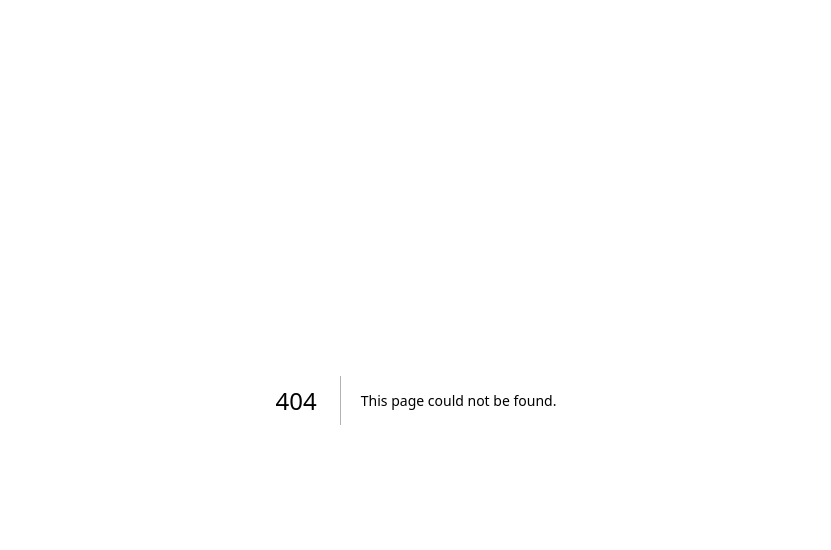
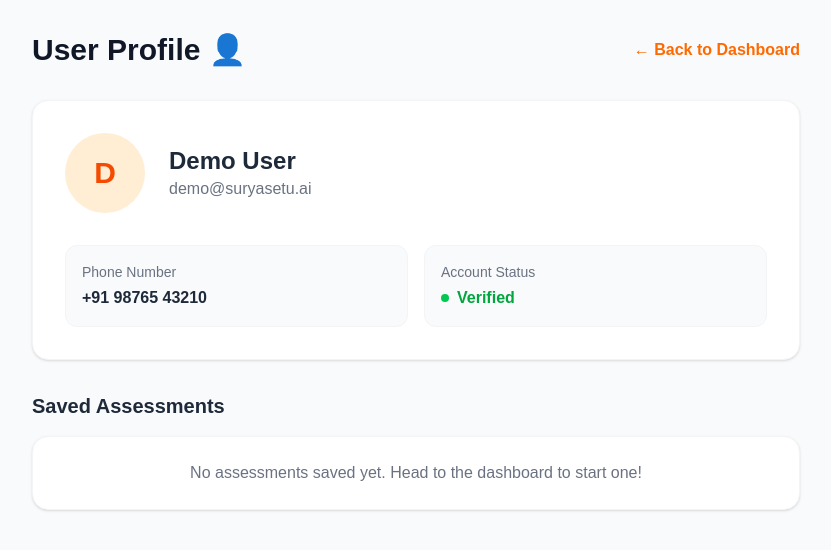
Before and after one commit to shashank19-05/SuryaSetu-ai, a Next.js app: page /profile in a window 1280 px wide. Before the commit this address had no page. Shown: the top 550 px of the page, without its empty margins (224-1055 px from the left). Built offline with nearby package versions, Linux system fonts and the light colour scheme.

Commit message:
fixed dashboard structure

```diff
--- a/app/dashboard/page.tsx
+++ b/app/dashboard/page.tsx
@@ -14,10 +14,18 @@ export default function Dashboard() {
     <div className="min-h-screen bg-gray-50">
       <div className="bg-white shadow-sm px-8 py-4 flex justify-between items-center">
         <div className="font-bold text-orange-500 text-xl">☀️ Surya Setu AI</div>
-        <Link href="/login">
-          <button className="text-sm text-gray-500 hover:text-red-500">Logout</button>
-        </Link>
+        <div className="flex gap-6 items-center">
+          <Link href="/profile">
+            <button className="text-sm font-semibold text-gray-600 hover:text-orange-500 flex items-center gap-2">
+              👤 Profile
+            </button>
+          </Link>
+          <Link href="/login">
+            <button className="text-sm text-gray-500 hover:text-red-500">Logout</button>
+          </Link>
+        </div>
       </div>
+
       <div className="max-w-4xl mx-auto px-6 py-10">
         <h1 className="text-2xl font-bold text-gray-800 mb-1">Welcome back! 👋</h1>
         <p className="text-gray-500 mb-8">What would you like to do today?</p>
--- /dev/null
+++ b/app/profile/page.tsx
@@ -0,0 +1,69 @@
+'use client';
+import { useEffect, useState } from 'react';
+import Link from 'next/link';
+
+export default function Profile() {
+  // We will connect this to Firebase later tonight, using dummy data for now
+  const [user, setUser] = useState({ name: 'Demo User', email: 'demo@suryasetu.ai', phone: '+91 98765 43210' });
+  const [savedReport, setSavedReport] = useState<{bill: number, area: number} | null>(null);
+
+  useEffect(() => {
+    // Pulls the calculation Kesav's assessment page saves
+    const data = localStorage.getItem('solarData');
+    if (data) setSavedReport(JSON.parse(data));
+  }, []);
+
+  return (
+    <div className="min-h-screen bg-gray-50 p-8">
+      <div className="max-w-3xl mx-auto">
+        <div className="flex justify-between items-center mb-8">
+          <h1 className="text-3xl font-bold text-gray-900">User Profile 👤</h1>
+          <Link href="/dashboard"><button className="text-orange-500 font-semibold hover:text-orange-700 transition">← Back to Dashboard</button></Link>
+        </div>
+
+        <div className="bg-white rounded-2xl shadow-sm p-8 mb-8 border border-gray-100">
+          <div className="flex items-center gap-6 mb-8">
+            <div className="w-20 h-20 bg-orange-100 rounded-full flex items-center justify-center text-orange-600 text-3xl font-bold">
+              {user.name.charAt(0)}
+            </div>
+            <div>
+              <h2 className="text-2xl font-bold text-gray-800">{user.name}</h2>
+              <p className="text-gray-500">{user.email}</p>
+            </div>
+          </div>
+          <div className="grid grid-cols-2 gap-4">
+            <div className="border border-gray-100 bg-gray-50 p-4 rounded-xl">
+              <div className="text-sm text-gray-500 mb-1">Phone Number</div>
+              <div className="font-semibold text-gray-800">{user.phone}</div>
+            </div>
+            <div className="border border-gray-100 bg-gray-50 p-4 rounded-xl">
+              <div className="text-sm text-gray-500 mb-1">Account Status</div>
+              <div className="font-semibold text-green-600 flex items-center gap-2">
+                <span className="w-2 h-2 rounded-full bg-green-500 inline-block"></span> Verified
+              </div>
+            </div>
+          </div>
+        </div>
+
+        <h3 className="text-xl font-bold text-gray-800 mb-4">Saved Assessments</h3>
+        {savedReport ? (
+          <div className="bg-white rounded-2xl shadow-sm p-6 border border-gray-100 flex justify-between items-center hover:shadow-md transition">
+            <div>
+              <p className="font-bold text-gray-800 text-lg">Home Rooftop Solar</p>
+              <p className="text-gray-500">Bill: ₹{savedReport.bill} | Area: {savedReport.area} sq.ft</p>
+            </div>
+            <Link href="/solar-report">
+              <button className="bg-orange-50 text-orange-600 px-6 py-2 rounded-lg font-bold hover:bg-orange-100 transition">
+                View Report
+              </button>
+            </Link>
+          </div>
+        ) : (
+          <div className="bg-white rounded-2xl shadow-sm p-6 border border-gray-100 text-center text-gray-500">
+            No assessments saved yet. Head to the dashboard to start one!
+          </div>
+        )}
+      </div>
+    </div>
+  );
+}
```
